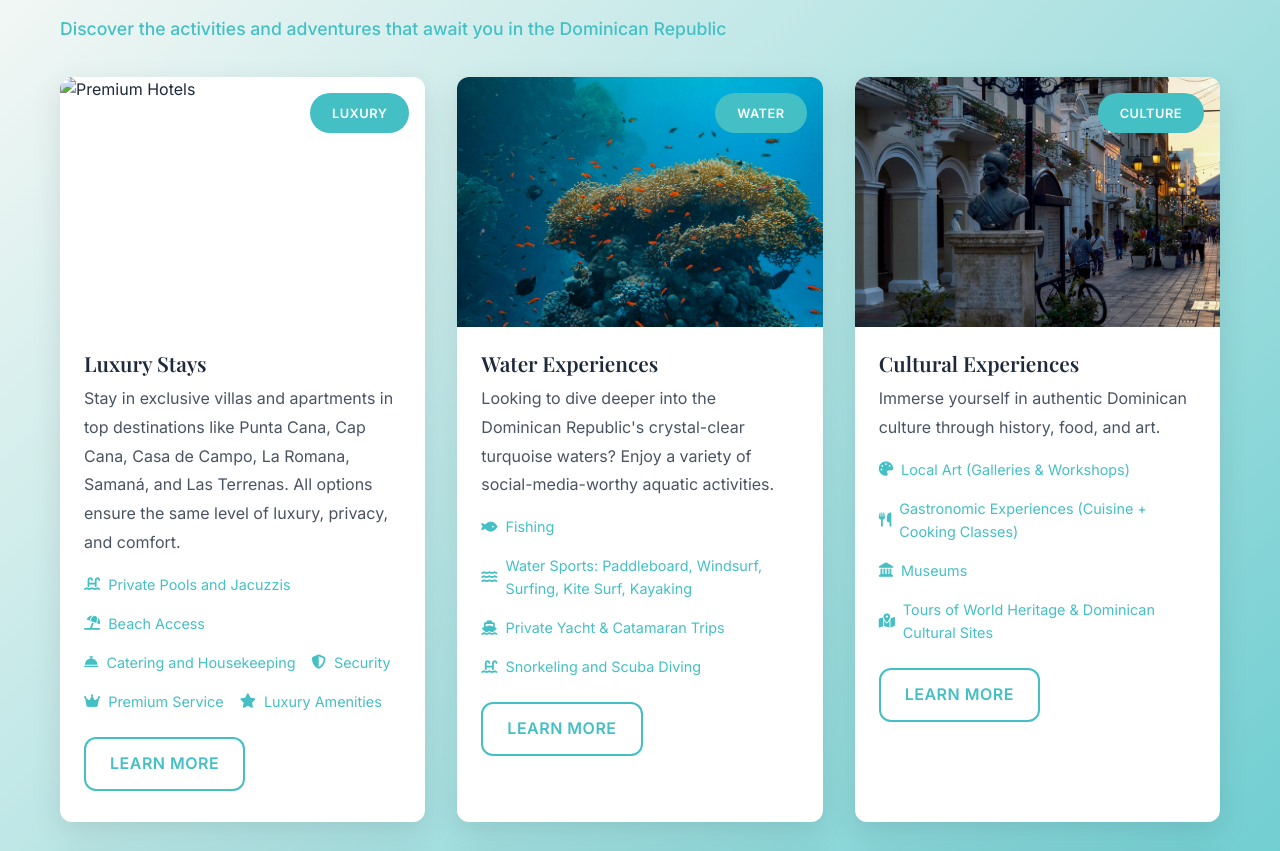
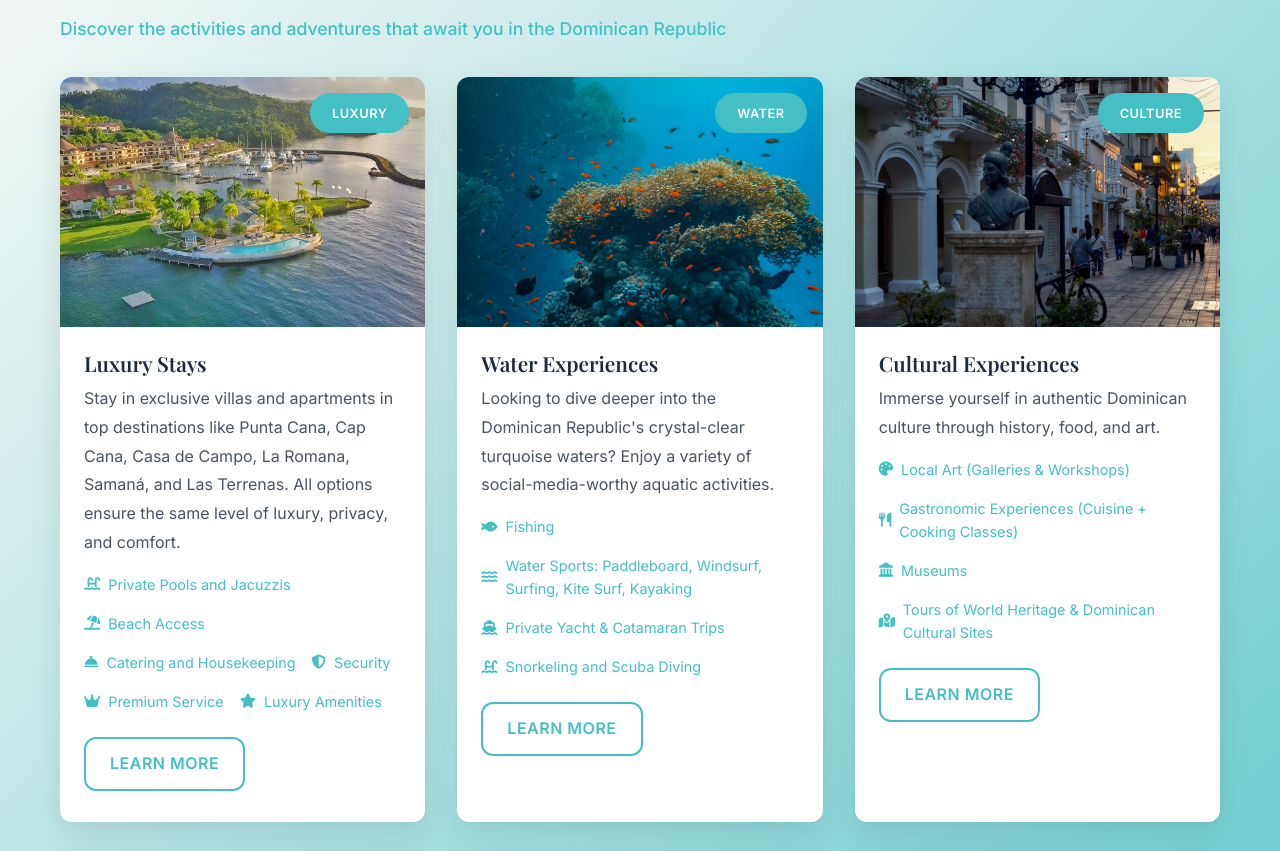
Before and after one commit to daMS2005/javis, a website: page index.html in a window 1280 px wide. Shown: the part 1798-2649 px from the top of the page. Drawn offline with nearby package versions, Linux system fonts and the light colour scheme; grey boxes are pictures that could not be loaded.

Commit message:
Update index.html

```diff
--- a/index.html
+++ b/index.html
@@ -127,12 +127,8 @@
 
 
                 <div class="trip-card" data-category="villa">
-
-
                     <div class="trip-image">
-
-
-                        <img src="bannister_samana_puerto-bahia.jpg" alt="Premium Hotels" loading="lazy">
+                        <img src="images/bannister_samana_puerto-bahia.jpg" alt="Premium Hotels" loading="lazy">
 
                         <div class="trip-overlay">
 
```
